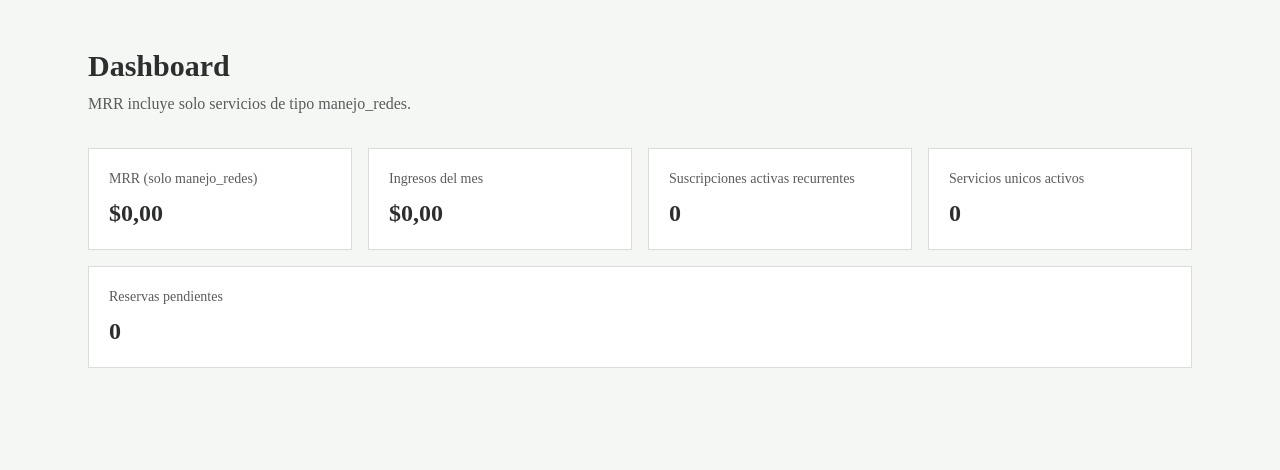
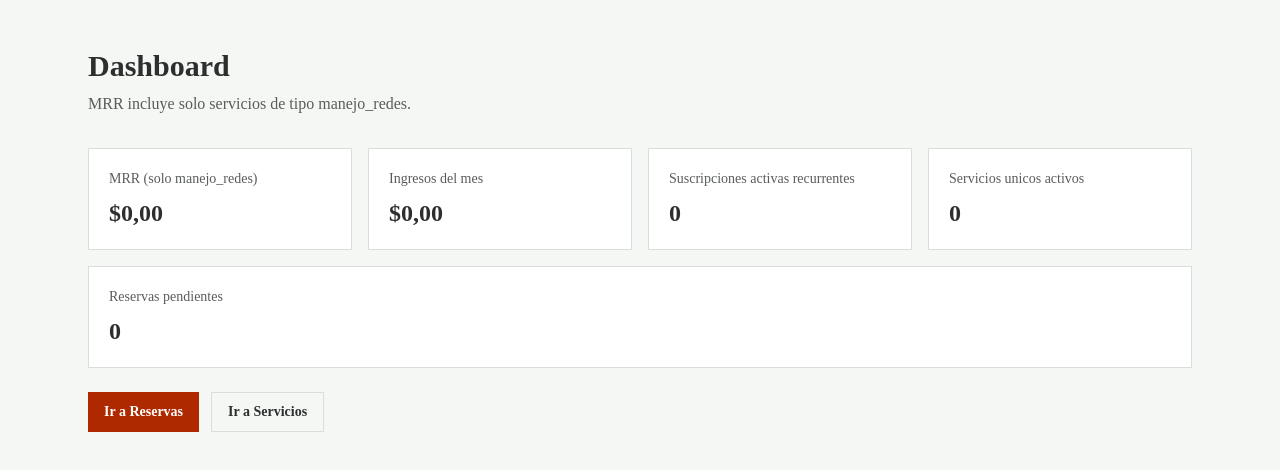
Before and after one commit to carlitosgiovanniramos/RNG-Vantage, a Next.js app: page /dashboard in a window 1280 px wide. Shown: the top 470 px of the page. Built offline with nearby package versions, Linux system fonts and the light colour scheme; no server answers; the database is empty.

Commit message:
Se agregan botones en Dashboard Reserva y Servicios

```diff
--- a/app/(dashboard)/dashboard/page.tsx
+++ b/app/(dashboard)/dashboard/page.tsx
@@ -1,4 +1,5 @@
 import { createClient } from "@/lib/supabase/server";
+import Link from "next/link";
 
 type ServiceJoin = {
   type: string;
@@ -9,6 +10,10 @@ type ActiveSubscriptionRow = {
   id: string;
   auto_renew: boolean;
   services: ServiceJoin | ServiceJoin[] | null;
+};
+
+type CompletedTransactionRow = {
+  amount: number | null;
 };
 
 function normalizeService(service: ServiceJoin | ServiceJoin[] | null): ServiceJoin | null {
@@ -66,8 +71,8 @@ export default async function DashboardPage() {
   }).length;
 
   const oneTimeSubscriptions = activeSubscriptions.length - recurringSubscriptions;
-  const monthlyIncome = (completedTransactions ?? []).reduce(
-    (sum, transaction) => sum + Number(transaction.amount ?? 0),
+  const monthlyIncome = ((completedTransactions ?? []) as CompletedTransactionRow[]).reduce(
+    (sum: number, transaction: CompletedTransactionRow) => sum + Number(transaction.amount ?? 0),
     0
   );
 
@@ -104,6 +109,21 @@ export default async function DashboardPage() {
         <p className="text-sm text-muted-foreground">Reservas pendientes</p>
         <p className="mt-2 text-2xl font-bold">{pendingReservations ?? 0}</p>
       </div>
+
+      <div className="mt-6 flex flex-wrap gap-3">
+        <Link
+          href="/reservas"
+          className="inline-flex h-10 items-center justify-center rounded-lg bg-primary px-4 text-sm font-semibold text-primary-foreground transition-colors hover:bg-primary/90"
+        >
+          Ir a Reservas
+        </Link>
+        <Link
+          href="/servicios"
+          className="inline-flex h-10 items-center justify-center rounded-lg border border-border bg-background px-4 text-sm font-semibold text-foreground transition-colors hover:bg-muted"
+        >
+          Ir a Servicios
+        </Link>
+      </div>
     </section>
   );
 }
```
